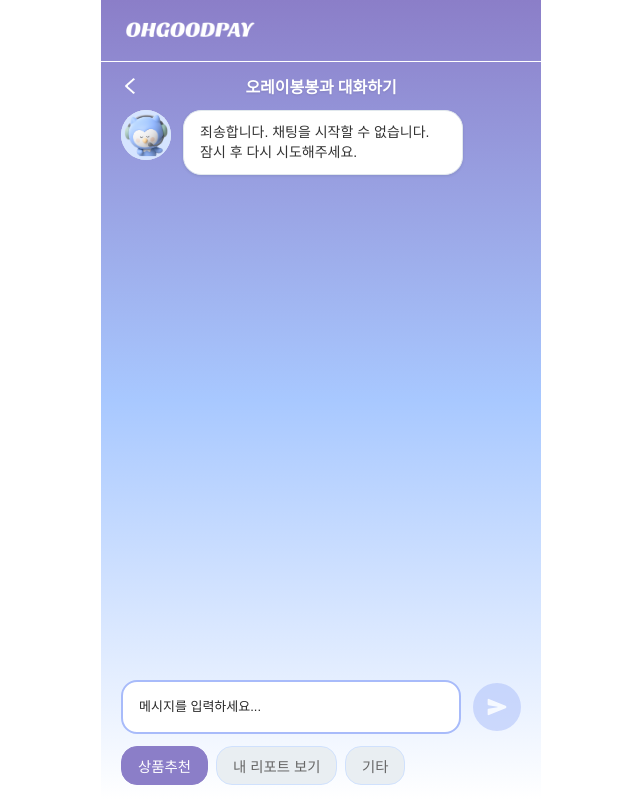
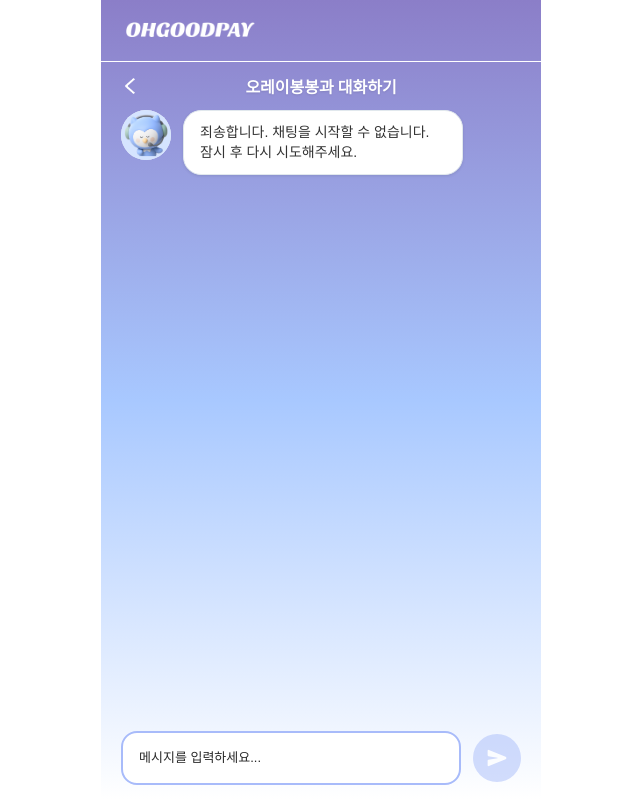
Before and after one commit to OhGoodTeam/OhgoodpayFE, a React (Vite) app: page /chat in a window 1280 px wide. Shown: the whole page, without its empty margins (319-959 px from the left). Built offline with nearby package versions, Linux system fonts and the light colour scheme; no server answers; a web font is replaced by a local one.

Commit message:
[sunjung] feat: 초기 상태에서는 토글 안 나오도록 수정

```diff
--- a/src/features/recommend/component/chat/ChatToggle.jsx
+++ b/src/features/recommend/component/chat/ChatToggle.jsx
@@ -22,6 +22,11 @@ const ChatToggle = ({
     }
   }, [options]);
 
+  // 옵션이 없으면 렌더링하지 않음
+  if (!options || options.length === 0) {
+    return null;
+  }
+
   return (
     <div className="toggle-container">
       {options.map((option, index) => (
--- a/src/shared/store/chatStore.js
+++ b/src/shared/store/chatStore.js
@@ -8,9 +8,9 @@ import { getToggleOptionsByFlow } from '../../features/recommend/util/flowTypes.
 export const useChatStore = create((set, get) => ({
   messages: [],
   inputValue: '',
-  activeToggle: '상품추천',
+  activeToggle: '',
   currentTypingId: null,
-  toggleOptions: ['상품추천', '내 리포트 보기', '기타'],
+  toggleOptions: [], // 초기에는 빈 배열
   currentFlow: null,
 
   // API 관련 상태
```
